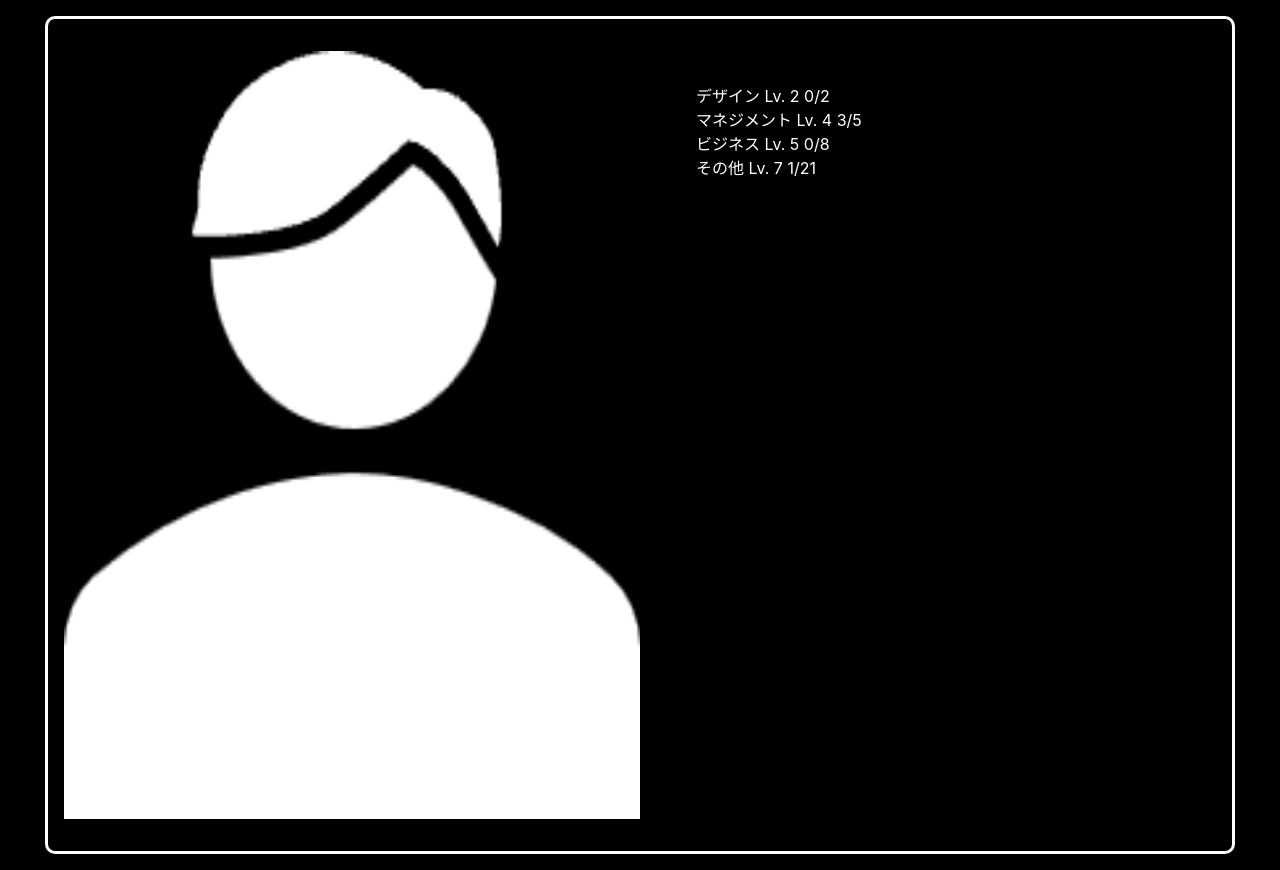
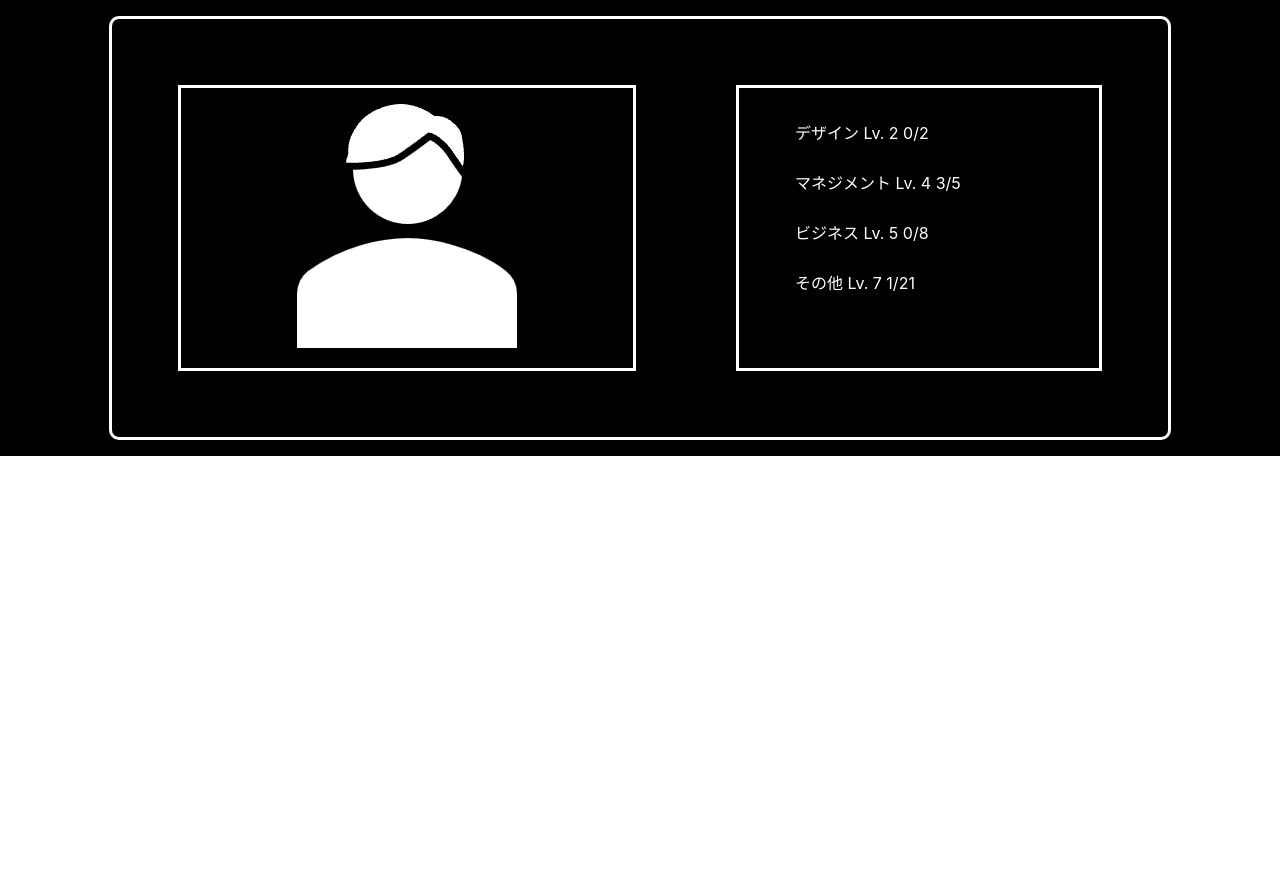
Before and after one commit to KAIRI-tere/workspace_agile, a React (Create React App) app: page / in a window 1280 px wide. After the commit the page ends 800 px from the top, so only its background shows below. Built offline with nearby package versions, Linux system fonts and the light colour scheme.

Commit message:
いろいろ変更

```diff
--- a/src/App.css
+++ b/src/App.css
@@ -14,16 +14,18 @@
 }
 
 .App-main {
-  width: 100%;
+  /* width: 100%; */
+  height:100%;
   background-color: black;
   display: flex;
   flex-direction:column;
 }
 
 .App-box {
-  min-height: 100vh;
-  max-height: 100vh;
-  width: 90%;
+  /* min-height: 50vh; */
+  /* max-height: 100vh; */
+  width: 80%;
+  height:70%;
   background-color: black;
   display: flex;
   flex-direction:row;
@@ -36,33 +38,39 @@
 }
 
 .Book-Level {
-  min-height: 80vh;
-  max-height: 100vh;
-  width: 120vh;
+  /* min-height: 80vh; */
+  /* max-height: 100vh; */
+  width: 50vh;
   background-color: black;
   color: white;
-  margin: 1em 0;
+  margin:50px;
   padding: 1em;
-  margin-left: auto;
-  margin-right: auto;
+  /* margin-left: auto;
+  margin-right: auto; */
+  text-align: left;
+  border: solid white;
 }
 
 .Book-Level li{
   list-style: none;
+  height: 50px;
+  /* border: solid white; */
+  margin: auto;
 }
 
+
+
 .Prof {
-  min-height: 80vh;
-  max-height: 100vh;
-  width: 120vh;
-  margin: 1em 0;
+  /* min-height: 80vh; */
+  /* max-height: 100vh; */
+  width: 50%;
   padding: 1em;
-  margin-left: auto;
-  margin-right: auto;
-
-  background-image: url(Profile_image.png);
-  background-repeat: no-repeat;
-  background-size: 100% 100%;
+  margin: 50px;
+  border: solid white;
+  text-align: center;
+ /* background-image: url(Profile_image.png);  */
+  /* background-repeat: no-repeat; */
+  /* background-size: 100% 100%;  */
 }
 
 .Prof li{
--- a/src/App.js
+++ b/src/App.js
@@ -6,6 +6,7 @@ function App() {
     <div className="App-main">
       <div className="App-box">
         <div className="Prof">
+          <img src="Profile_image.png" alt="profileImage"></img>
         </div>
         <div className="Book-Level">
           <ul>
```
Also changed, not shown: public/Profile_image.png (renamed from src/Profile_image.png).
